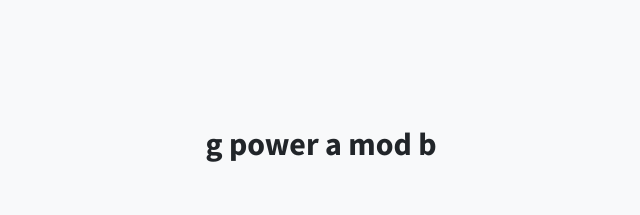
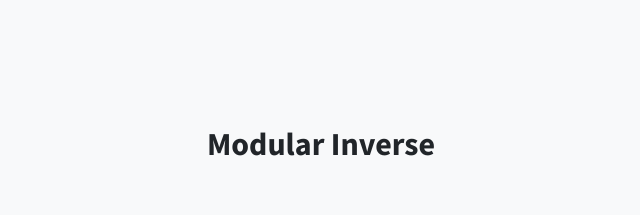
Before and after one commit to shirosheroics/Cryptosystems, a website: page pages/g-power-a-mod-b.html in a window 1280 px wide. Shown: the part 1320-1535 px from the top of the page, without its empty margins (319-959 px from the left). Drawn offline with nearby package versions, Linux system fonts and the light colour scheme.

Commit message:
gpamb update

```diff
--- a/pages/g-power-a-mod-b.html
+++ b/pages/g-power-a-mod-b.html
@@ -123,7 +123,7 @@
       <div class="container text-center">
         <div class="row">
           <div class="col-lg-10 mx-auto">
-            <h2>g power a mod b</h2>
+            <h2>Modular Inverse</h2>
             <p class="lead mb-5"> <br>
                 a: <input class=" m-3" type="number" id="a2"><br>
                   p: <input class=" m-3" type="number" id="b2"><br>
```
